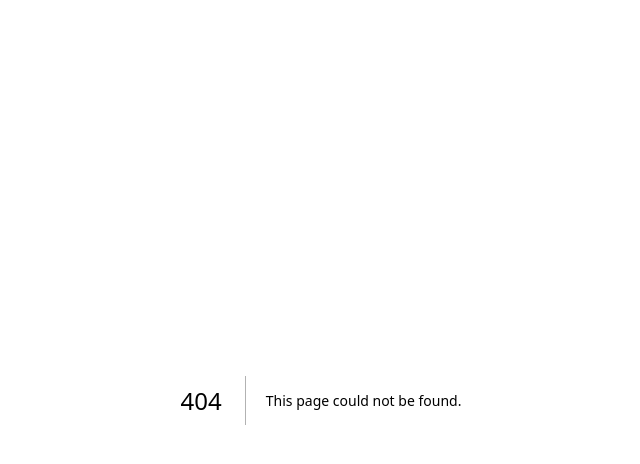
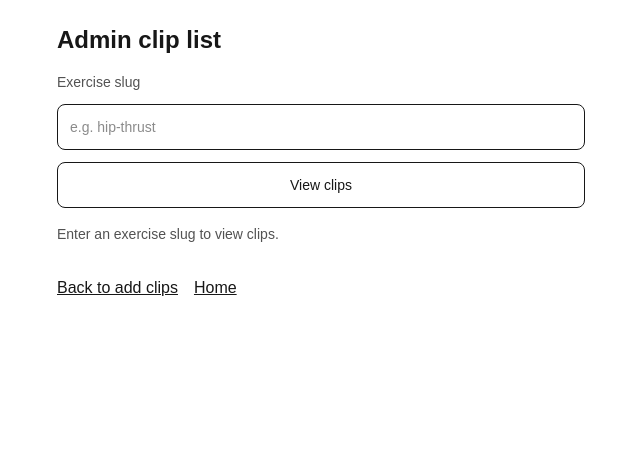
Before and after one commit to Loucahontas/gym-form-guide, a Next.js app in the folder gym-form-guide/: page /admin/clips/list in a window 1280 px wide. Before the commit this address had no page. Shown: the top 464 px of the page, without its empty margins (319-959 px from the left). Built offline with nearby package versions, Linux system fonts and the light colour scheme.

Commit message:
feat: add admin clip list page

```diff
--- /dev/null
+++ b/gym-form-guide/app/admin/clips/list/page.tsx
@@ -0,0 +1,99 @@
+import Link from "next/link";
+import { supabase } from "../../../lib/supabaseClient";
+
+type ExerciseRow = { id: string; name: string; slug: string };
+type ClipRow = { id: string; title: string; url: string; created_at: string };
+
+export default async function AdminClipListPage({
+  searchParams,
+}: {
+  searchParams: Promise<{ slug?: string }>;
+}) {
+  const { slug } = await searchParams;
+  const exerciseSlug = (slug ?? "").trim();
+
+  let exercise: ExerciseRow | null = null;
+  let clips: ClipRow[] = [];
+  let message = "";
+
+  if (!exerciseSlug) {
+    message = "Enter an exercise slug to view clips.";
+  } else {
+    const { data: ex, error: exErr } = await supabase
+      .from("exercises")
+      .select("id, name, slug")
+      .eq("slug", exerciseSlug)
+      .single();
+
+    if (exErr || !ex) {
+      message = "Exercise not found for that slug.";
+    } else {
+      exercise = ex as ExerciseRow;
+
+      const { data } = await supabase
+        .from("clips")
+        .select("id, title, url, created_at")
+        .eq("exercise_id", exercise.id)
+        .order("created_at", { ascending: true });
+
+      clips = (data ?? []) as ClipRow[];
+      message = `Found ${clips.length} clip(s).`;
+    }
+  }
+
+  return (
+    <main className="mx-auto max-w-xl p-6">
+      <h1 className="text-2xl font-semibold">Admin clip list</h1>
+
+      <form className="mt-4 grid gap-3" action="/admin/clips/list" method="get">
+        <label className="block text-sm text-neutral-600" htmlFor="slug">
+          Exercise slug
+        </label>
+        <input
+          id="slug"
+          name="slug"
+          defaultValue={exerciseSlug}
+          placeholder="e.g. hip-thrust"
+          className="w-full rounded-lg border bg-transparent p-3 text-sm"
+        />
+        <button
+          type="submit"
+          className="rounded-lg border px-4 py-3 text-sm hover:bg-neutral-50"
+        >
+          View clips
+        </button>
+      </form>
+
+      <p className="mt-4 text-sm text-neutral-600">{message}</p>
+
+      {exercise && (
+        <div className="mt-4 rounded-lg border p-4">
+          <div className="font-semibold">{exercise.name}</div>
+          <div className="text-sm text-neutral-600">{exercise.slug}</div>
+        </div>
+      )}
+
+      {clips.length > 0 && (
+        <ul className="mt-6 grid gap-3">
+          {clips.map((c) => (
+            <li key={c.id} className="rounded-lg border p-4">
+              <div className="font-semibold">{c.title}</div>
+              <a className="mt-1 block underline" href={c.url} target="_blank" rel="noreferrer">
+                Open
+              </a>
+            </li>
+          ))}
+        </ul>
+      )}
+
+      <div className="mt-8 flex gap-4">
+        <Link className="underline" href="/admin/clips">
+          Back to add clips
+        </Link>
+        <Link className="underline" href="/">
+          Home
+        </Link>
+      </div>
+    </main>
+  );
+}
--- a/gym-form-guide/app/admin/clips/page.tsx
+++ b/gym-form-guide/app/admin/clips/page.tsx
@@ -61,6 +61,10 @@ export default function AdminClipsPage() {
       <p className="mt-2 text-sm text-neutral-600">
         Add video links to an exercise by slug.
       </p>
+
+      <Link className="mt-2 inline-block underline" href="/admin/clips/list">
+  View clip list
+</Link>
 
       <form onSubmit={onSubmit} className="mt-6 grid gap-4">
         <div>
```
